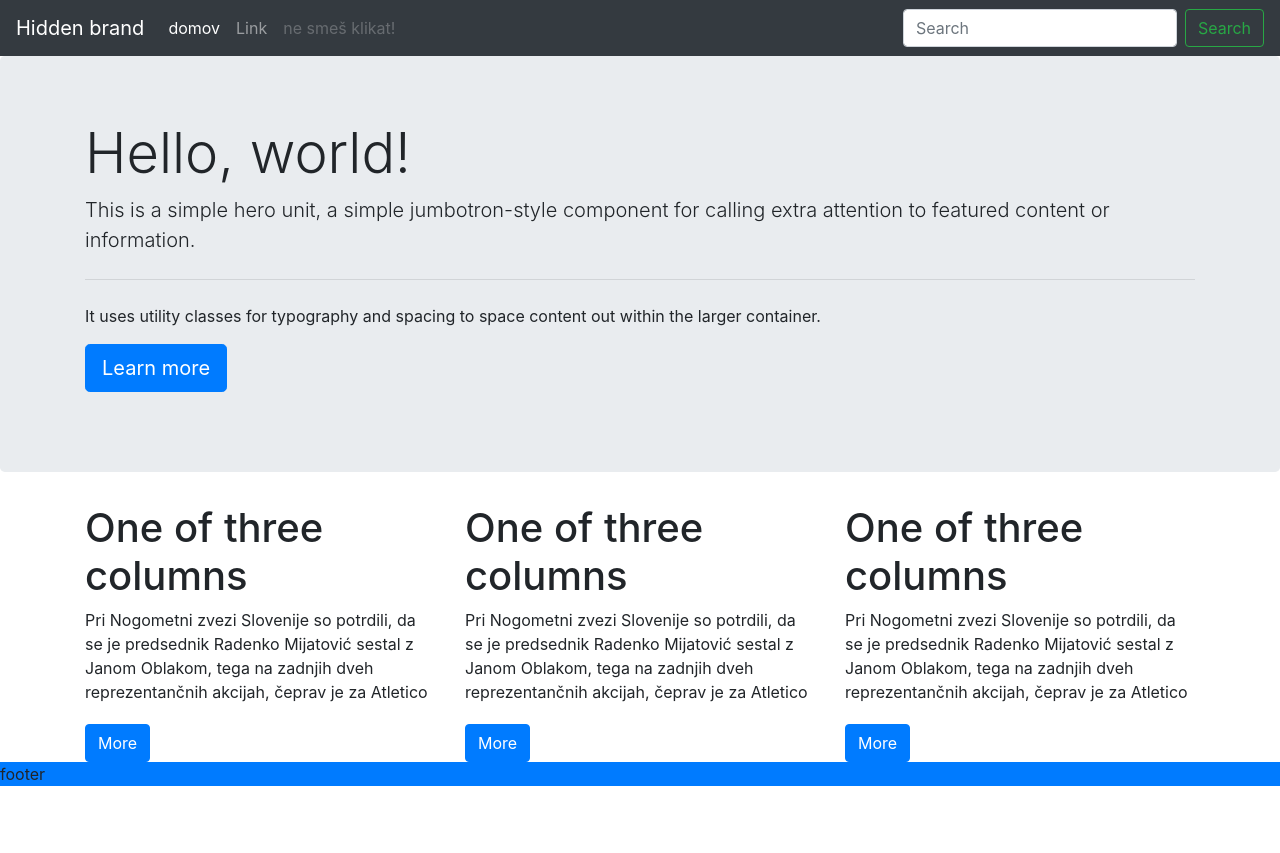
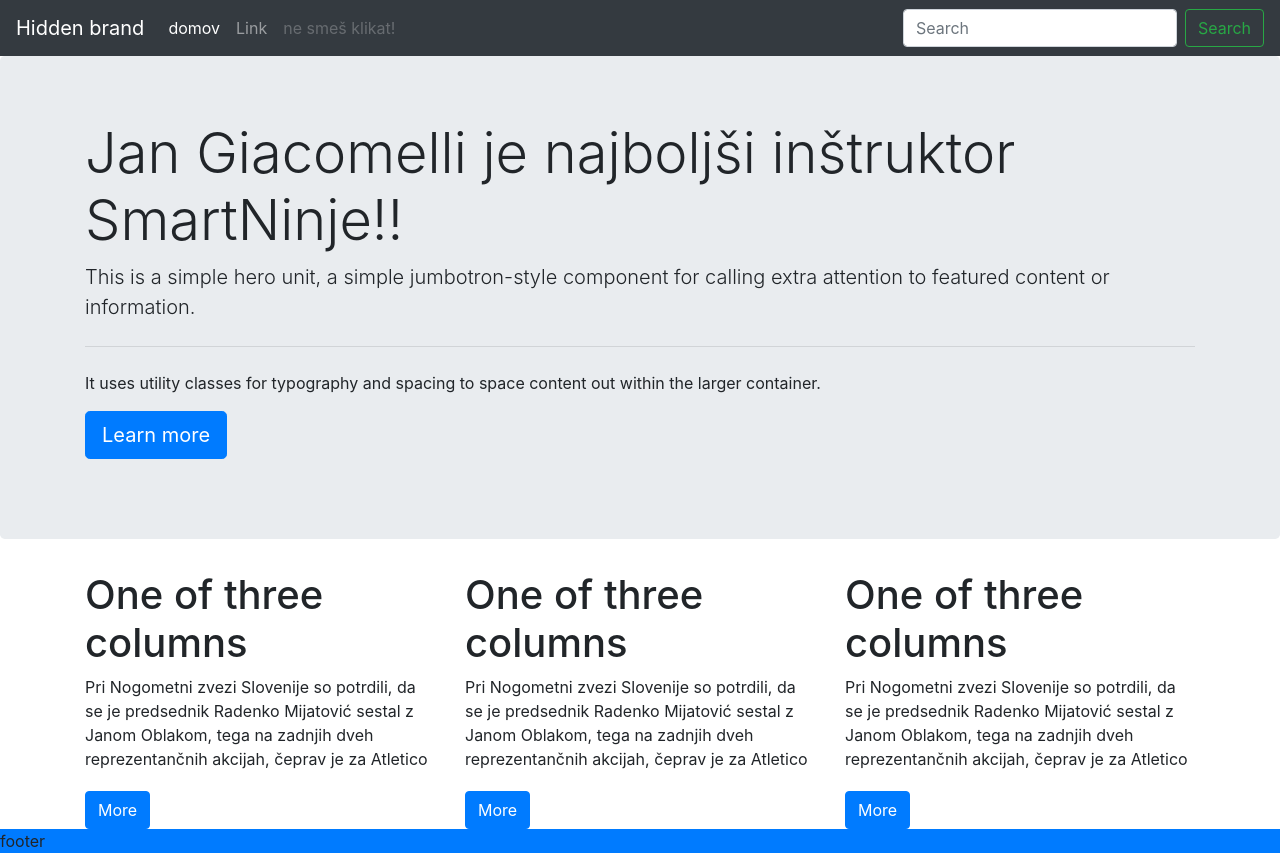
Before and after one commit to aleskunc/aleskunc.github.io, a plain HTML site: page index.html in a window 1280 px wide. Before the commit the page ends 800 px from the top, so only its background shows below. Drawn offline with nearby package versions, Linux system fonts and the light colour scheme.

Commit message:
popravki 20180927

```diff
--- a/index.html
+++ b/index.html
@@ -43,7 +43,7 @@
 
 <div class="jumbotron">
       <div class="container">
-      <h1 class="display-4">Hello, world!</h1>
+      <h1 class="display-4">Jan Giacomelli je najboljši inštruktor SmartNinje!!</h1>
       <p class="lead">This is a simple hero unit, a simple jumbotron-style component for calling extra attention to featured content or information.</p>
       <hr class="my-4">
       <p>It uses utility classes for typography and spacing to space content out within the larger container.</p>
```
